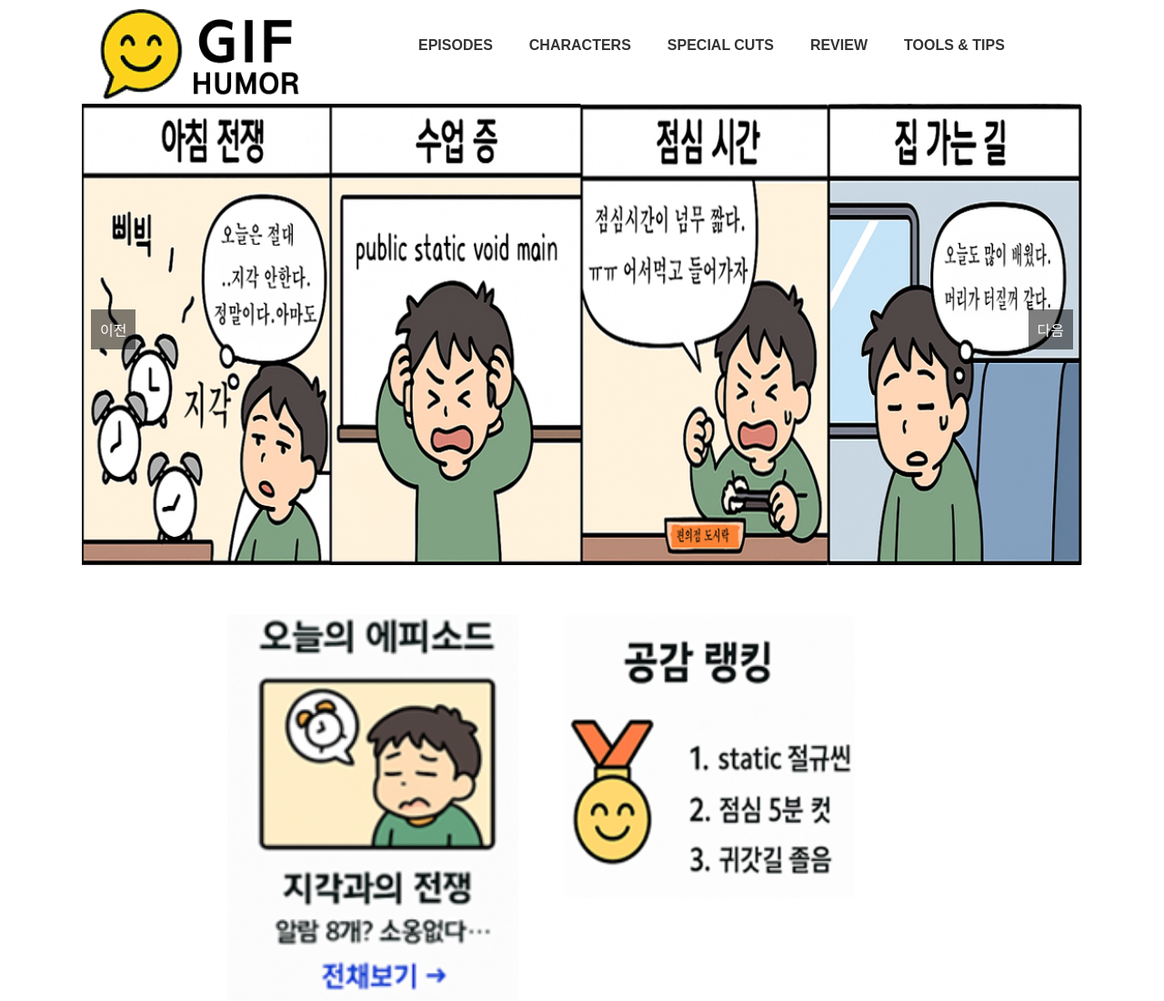
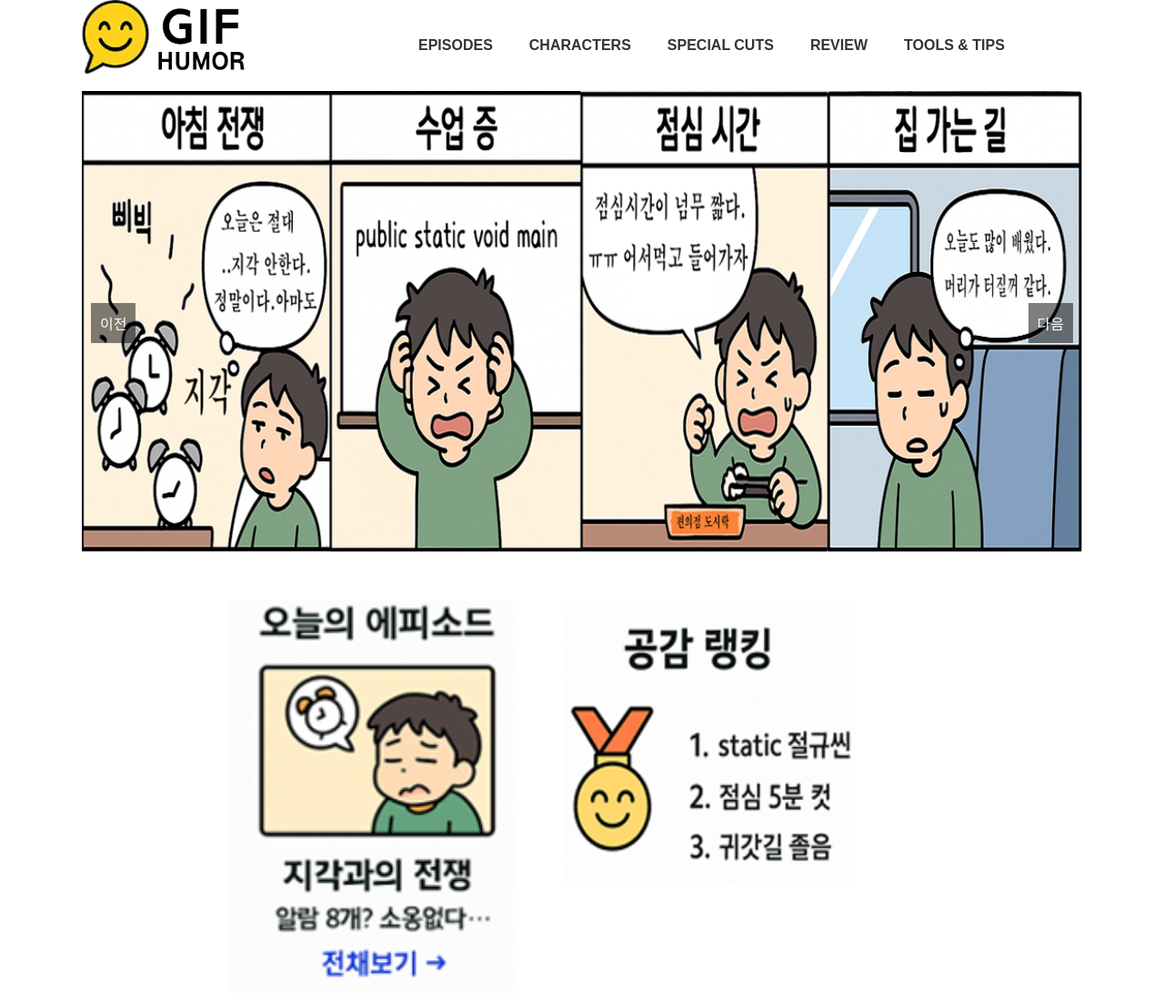
Before and after one commit to REORYU/java250227802, a plain HTML site: page index.html in a window 1280 px wide. Shown: the top 1100 px of the page at 91% size. Drawn offline with Linux system fonts and the light colour scheme.

Commit message:
Update index.html

```diff
--- a/index.html
+++ b/index.html
@@ -9,8 +9,8 @@
     ul, li { list-style: none; margin: 0; padding: 0; }
 
     header { width: 1100px; height: 100px; margin: 0 auto; }
-     #logo { float: left; width: 250px; height: auto; margin: 10px 0 0 20px; }
-      #logo img { width: 220px; height: auto; }
+     #logo { float: left; width: 250px; height: auto; margin: 10px 0 10 20px; }
+      #logo img { width: 180px; height: auto; }
 
     nav { float: right; width: 740px; height: 100px; line-height: 100px; margin: 0 10px 0 0; }
     nav ul { font-family: "Arial", sans-serif; font-weight: bold; }
```
